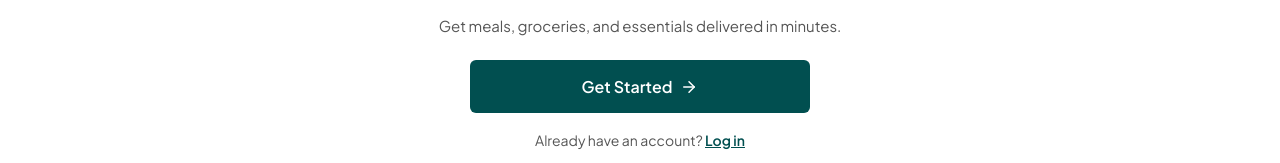
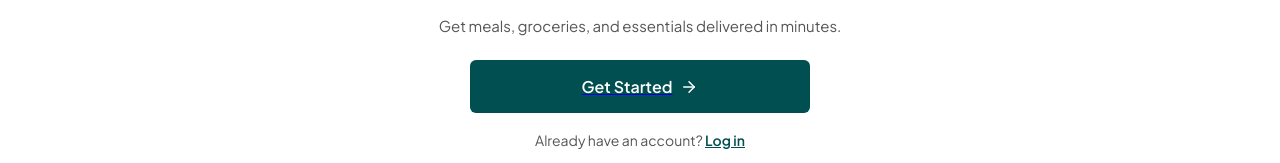
Before and after one commit to ay30bg/droppa, a React (Create React App) app: page /welcome in a window 1280 px wide. Shown: the part 510-673 px from the top of the page. Built offline with nearby package versions, Linux system fonts and the light colour scheme.

Commit message:
Update WelcomePage.jsx

```diff
--- a/src/pages/WelcomePage.jsx
+++ b/src/pages/WelcomePage.jsx
@@ -30,9 +30,12 @@ export default function WelcomePage() {
           Get meals, groceries, and essentials delivered in minutes.
         </p>
 
-        <button className="welcome-btn">
-          Get Started <FiArrowRight className="arrow" />
-        </button>
+        {/* Navigate to /get-started */}
+        <Link to="/get-started" className="welcome-btn-link">
+          <button className="welcome-btn">
+            Get Started <FiArrowRight className="arrow" />
+          </button>
+        </Link>
 
         <p className="welcome-login">
           Already have an account?{" "}
```
